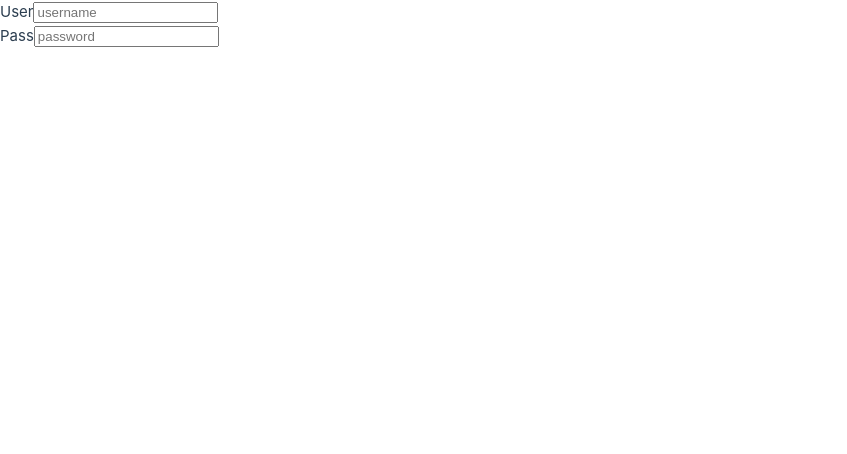
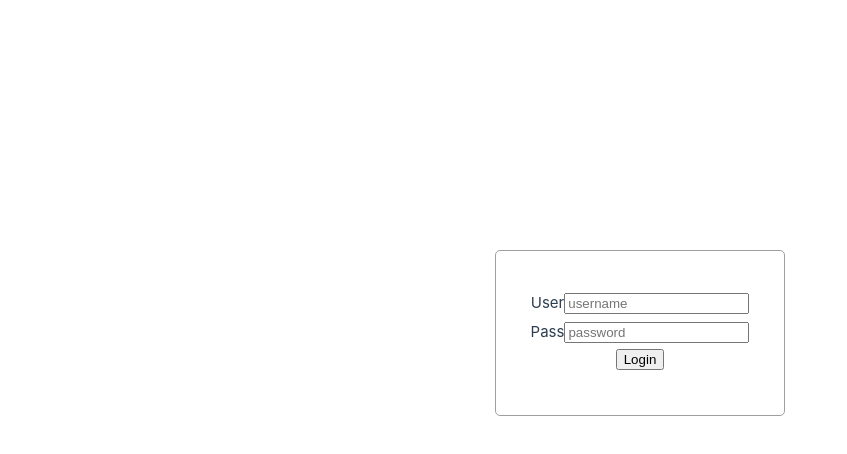
Before and after one commit to AUT-Daralfonoon/admin-panel, a Vue app: page /login in a window 1280 px wide. Shown: the top 454 px of the page, without its empty margins (0-847 px from the left). Built offline with nearby package versions, Linux system fonts and the light colour scheme.

Commit message:
update: login style

```diff
--- a/src/views/LoginView/index.vue
+++ b/src/views/LoginView/index.vue
@@ -1,7 +1,10 @@
 <template>
-  <div>
-    <InputField placeholder="username" label="User" input-type="text" />
-    <InputField placeholder="password" label="Pass" input-type="password" />
+  <div class="login-container">
+    <InputField class="login-items" placeholder="username" label="User" input-type="text" />
+    <InputField class="login-items" placeholder="password" label="Pass" input-type="password" />
+    <button class="login-items">
+      Login
+    </button>
   </div>
 </template>
 
@@ -9,10 +12,26 @@
 import InputField from "./components/InputField.vue";
 export default {
   name: "index",
-  components: {InputField}
+  components: { InputField }
 }
 </script>
 
 <style scoped>
+.login-container {
+  margin: 250px auto 0;
+  padding: 40px 20px;
+  width: 290px;
 
+  display: flex;
+  flex-direction: column;
+  justify-content: center;
+  align-items: center;
+
+  border: 1px solid #9f9f9f;
+  border-radius: 5px;
+}
+
+.login-items {
+  margin-bottom: 5px;
+}
 </style>
```
